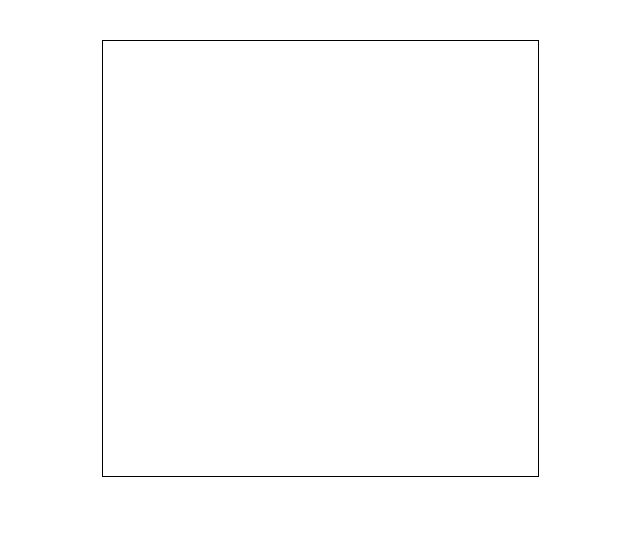
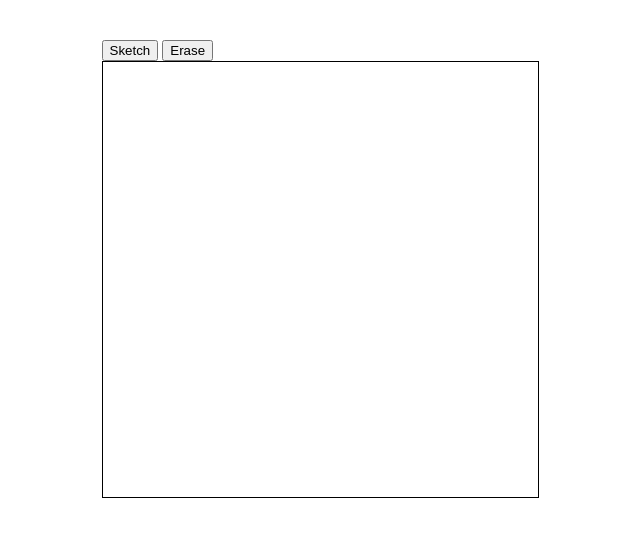
Before and after one commit to Sameer-Ahmed1/etch-a-sketch, a plain HTML site: page index.html in a window 1280 px wide. Shown: the part 128-664 px from the top of the page, without its empty margins (320-960 px from the left). Drawn offline with Linux system fonts and the light colour scheme.

Commit message:
Add eraser div

```diff
--- a/index.html
+++ b/index.html
@@ -10,6 +10,12 @@
   <body>
     <script src="index.js" defer></script>
     <h1 id="header">Etch-a-sketch!</h1>
-    <div id="grid-container" class="grid-container"></div>
+    <div class="flex-container">
+      <div class="buttons">
+        <button class="button" id="sketch">Sketch</button>
+        <button class="button" id="eraser">Erase</button>
+      </div>
+      <div id="grid-container" class="grid-container"></div>
+    </div>
   </body>
 </html>
```
